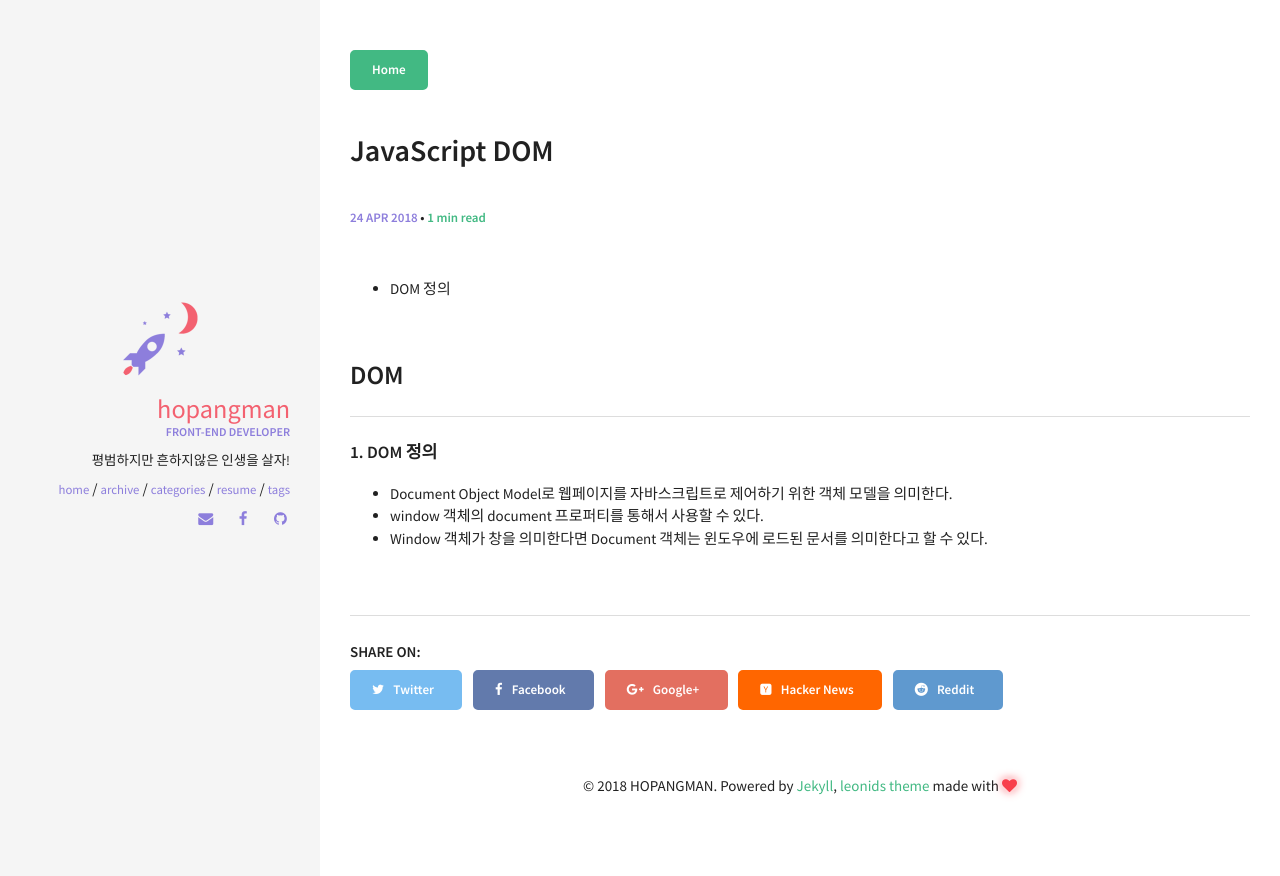
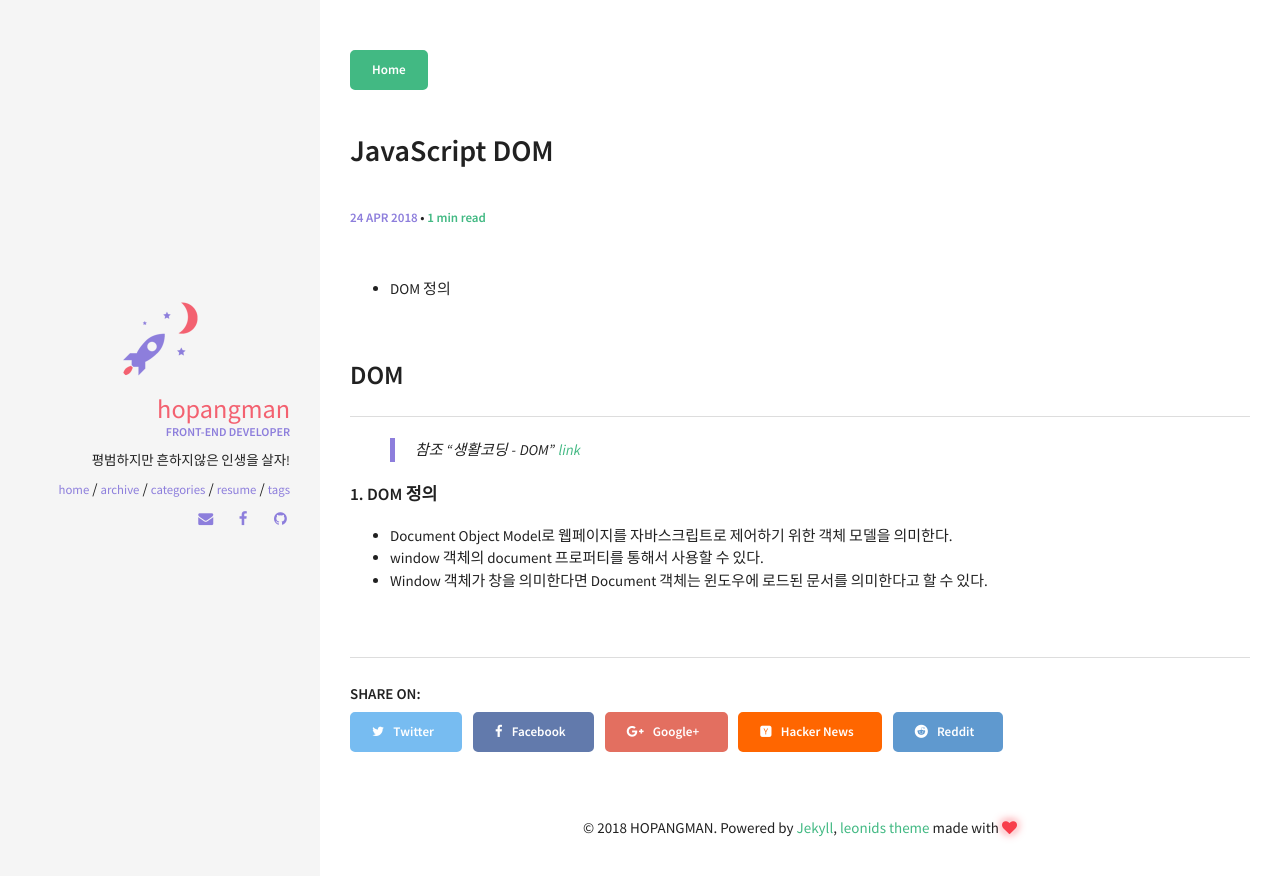
Before and after one commit to hopangman/hopangman.github.io, a Jekyll site: the page built from _posts/JavaScript/2018-04-23-JS-DOM.md, in a window 1280 px wide. Shown: the top 876 px of the page. Built offline with Jekyll 4.4.1, drawn with Linux system fonts in a browser that asks for light colours; comment, search, counter and statistics services are not loaded.

Commit message:
update post JS-DOM

```diff
--- a/_posts/JavaScript/2018-04-23-JS-DOM.md
+++ b/_posts/JavaScript/2018-04-23-JS-DOM.md
@@ -10,7 +10,7 @@ comments: true
 
 <!--more-->
 ## DOM
-[1]: https://opentutorials.org/course/1375/6655 "생활코딩-DOM"
+>참조 "생활코딩 - DOM" [link](https://opentutorials.org/course/1375/6655)
 
 ##### 1. DOM 정의
 
```
